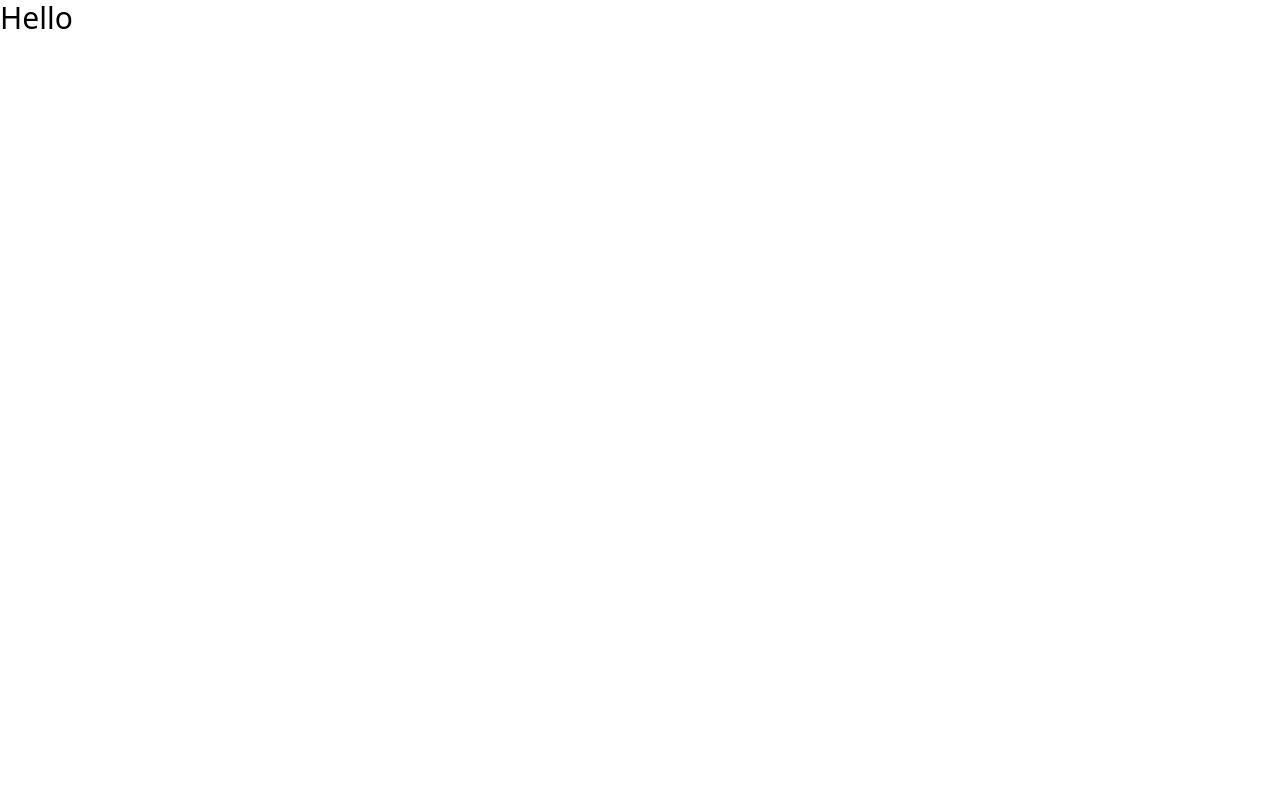
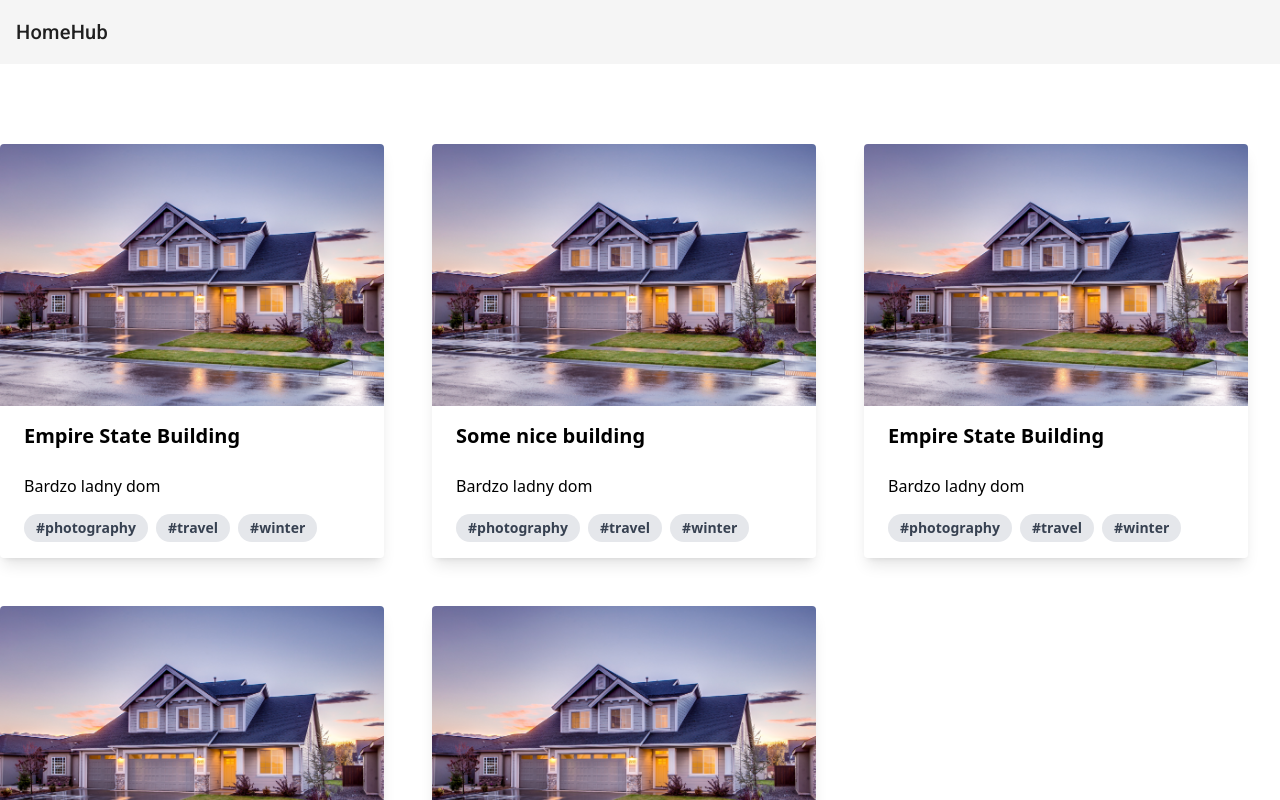
Before and after one commit to rbrtj/Home_Hub, an Angular app: page / in a window 1280 px wide. Shown: the top 800 px of the page. Built offline with nearby package versions, Linux system fonts and the light colour scheme.

Commit message:
Property card && list

```diff
--- a/src/app/app.component.html
+++ b/src/app/app.component.html
@@ -1 +1,4 @@
-<h1 class="text-3xl">Hello</h1>
+<app-navbar></app-navbar>
+<div class="container flex mx-auto">
+  <app-property-list></app-property-list>
+</div>
--- /dev/null
+++ b/src/app/navbar/navbar.component.html
@@ -0,0 +1,3 @@
+<mat-toolbar>
+<span>HomeHub</span>
+</mat-toolbar>
--- /dev/null
+++ b/src/app/property-card/property-card.component.html
@@ -0,0 +1,25 @@
+<!--Card 1-->
+<div class="rounded overflow-hidden shadow-lg max-w-sm">
+  <img class="w-full" src="assets/images/home.jpg" alt="{{ property.name }}" />
+  <div class="px-6 py-4">
+    <div class="font-bold text-xl mb-2">{{ property.name }}</div>
+    <p class="text-gray-700 text-base">{{ property.description }}</p>
+  </div>
+  <div class="px-6">
+    <span>Bardzo ladny dom</span>
+  </div>
+  <div class="px-6 pt-4 pb-2">
+    <span
+      class="inline-block bg-gray-200 rounded-full px-3 py-1 text-sm font-semibold text-gray-700 mr-2 mb-2"
+      >#photography</span
+    >
+    <span
+      class="inline-block bg-gray-200 rounded-full px-3 py-1 text-sm font-semibold text-gray-700 mr-2 mb-2"
+      >#travel</span
+    >
+    <span
+      class="inline-block bg-gray-200 rounded-full px-3 py-1 text-sm font-semibold text-gray-700 mr-2 mb-2"
+      >#winter</span
+    >
+  </div>
+</div>
--- /dev/null
+++ b/src/app/property-list/property-list.component.html
@@ -0,0 +1,5 @@
+<div class="flex flex-wrap gap-12 mt-20">
+  <div *ngFor="let property of properties">
+    <app-property-card [property]="property"></app-property-card>
+  </div>
+</div>
--- /dev/null
+++ b/src/app/property-list/property-list.component.ts
@@ -0,0 +1,44 @@
+import { NgFor } from '@angular/common';
+import { Component } from '@angular/core';
+import { PropertyCardComponent } from "../property-card/property-card.component";
+
+@Component({
+    selector: 'app-property-list',
+    templateUrl: './property-list.component.html',
+    standalone: true,
+    imports: [NgFor, PropertyCardComponent]
+})
+export class PropertyListComponent {
+  properties = [
+    {
+      id: 1,
+      name: 'Empire State Building',
+      type: 'office',
+      price: 120000,
+    },
+    {
+      id: 2,
+      name: 'Some nice building',
+      type: 'house',
+      price: 120000,
+    },
+    {
+      id: 3,
+      name: 'Empire State Building',
+      type: 'office',
+      price: 120000,
+    },
+    {
+      id: 1,
+      name: 'Empire State Building',
+      type: 'office',
+      price: 120000,
+    },
+    {
+      id: 1,
+      name: 'Empire State Building',
+      type: 'office',
+      price: 120000,
+    },
+  ];
+}
```
Also changed, not shown: src/app/app.module.ts (+10 -4 lines), src/app/navbar/navbar.component.ts (added, +11 -0 lines), src/app/property-card/property-card.component.ts (added, +10 -0 lines), src/assets/images/home.jpg (added).
